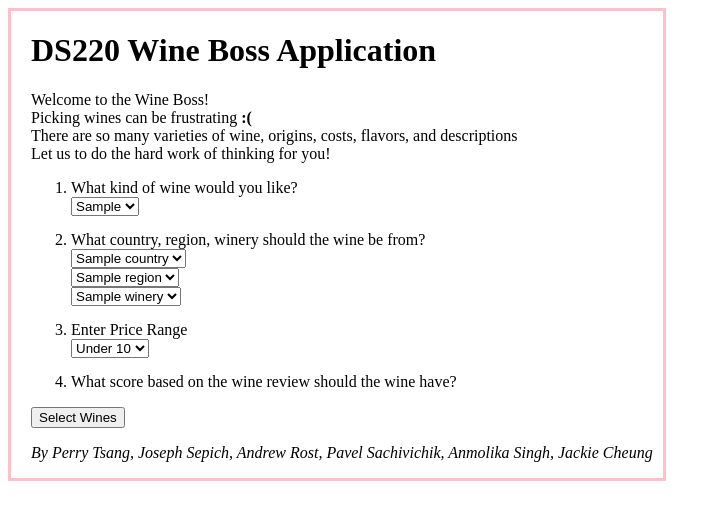
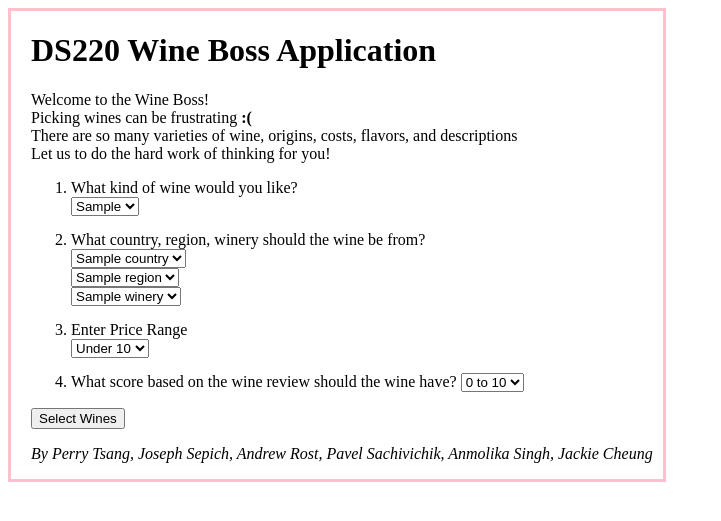
Before and after one commit to bevvvvv/DS220Proj2WineReview, a Flask app: template templates/index.html in a window 1280 px wide. Shown: the top 521 px of the page, without its empty margins (0-721 px from the left). Run offline with Flask 2, Linux system fonts and the light colour scheme; the template is opened without the code that fills it: most values are stand-ins (such as "Sample title", 1, 10 or a date in 2020).

Commit message:
Added another dropbox, will add more later will need to define variables

```diff
--- a/templates/index.html
+++ b/templates/index.html
@@ -64,6 +64,10 @@
                 </li>
                 <li>
                     What score based on the wine review should the wine have?
+                    <select name = "q6" id ="q6">
+                        <option value="between0and10"> 0 to 10</option>
+
+                    </select>
                 </li>
             </ol>
             <button type="submit" name="submit" value="wineview">Select Wines</button>
```
